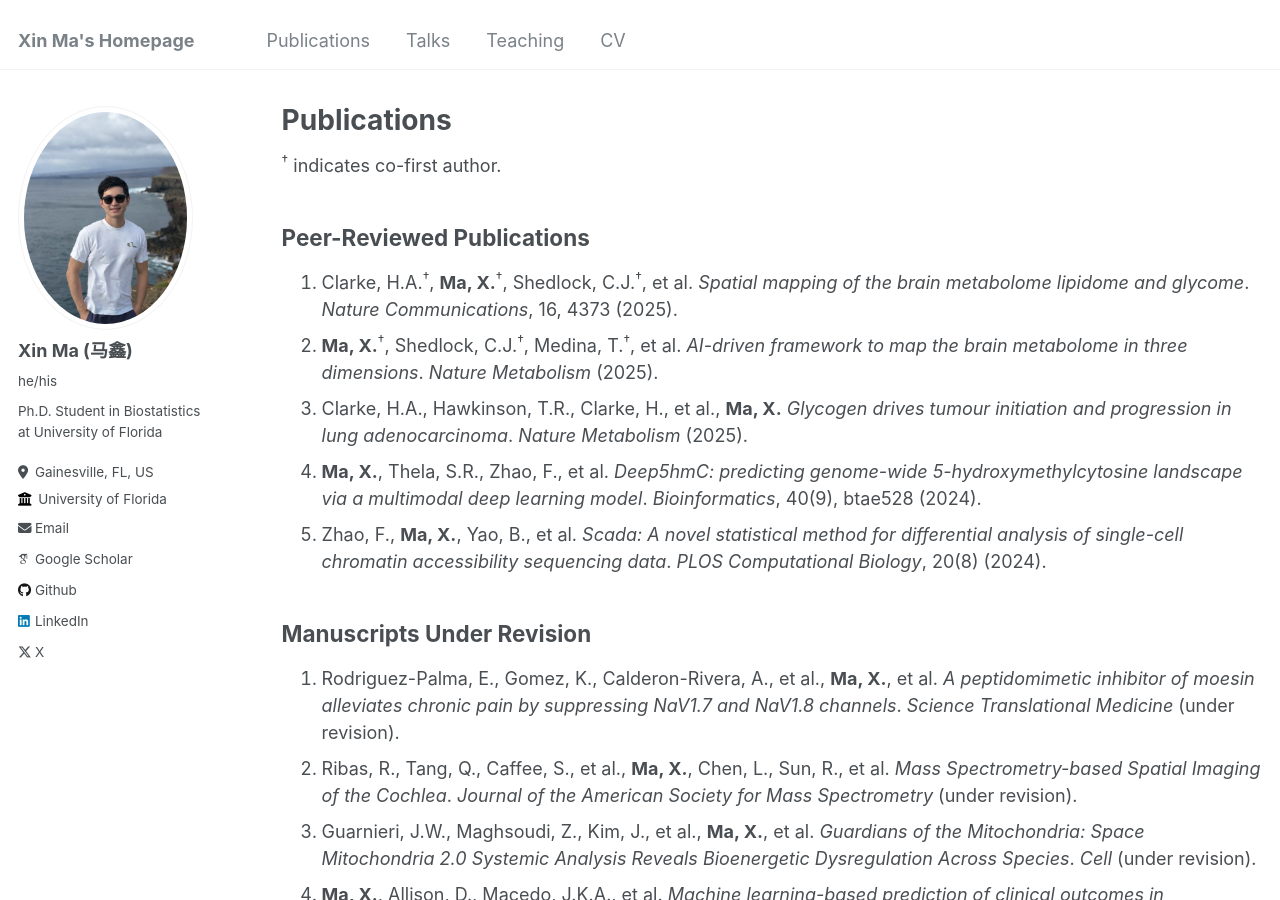
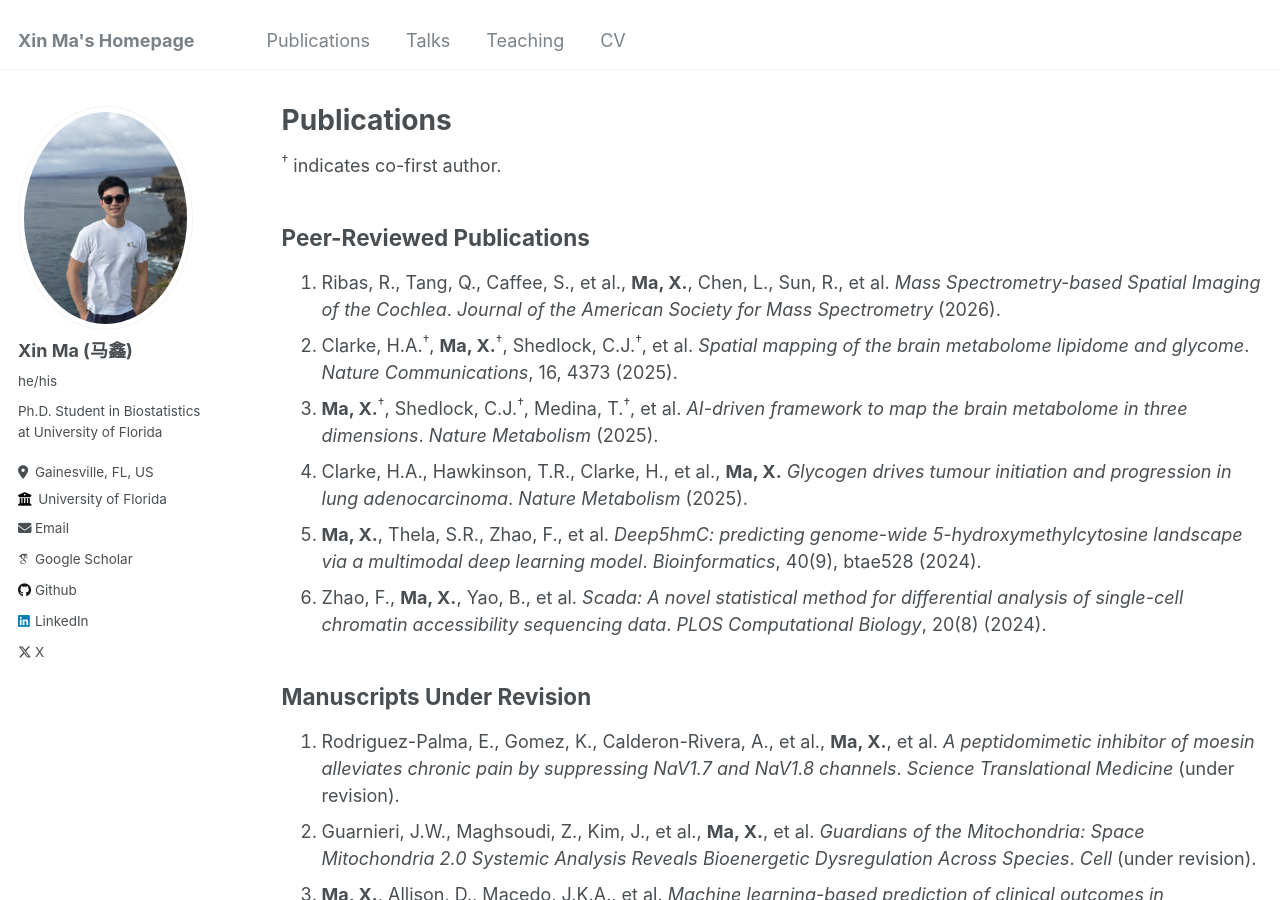
Before and after one commit to XinBiostats/xinbiostats.github.io, a Jekyll site: the page built from _pages/publications.md, in a window 1280 px wide and 900 px high. Built offline with Jekyll 4.4.1, drawn with Linux system fonts in a browser that asks for light colours; some web fonts are replaced; part of the change alters nothing that is shown.

Commit message:
Update publications.md

```diff
--- a/_pages/publications.md
+++ b/_pages/publications.md
@@ -9,6 +9,11 @@ author_profile: true
 
 <h2>Peer-Reviewed Publications</h2>
 <ol>
+  <li>
+    Ribas, R., Tang, Q., Caffee, S., et al., <strong>Ma, X.</strong>, Chen, L., Sun, R., et al.
+    <em>Mass Spectrometry-based Spatial Imaging of the Cochlea</em>.
+    <em>Journal of the American Society for Mass Spectrometry</em> (2026).
+  </li>
   <li>
     Clarke, H.A.<sup>†</sup>, <strong>Ma, X.</strong><sup>†</sup>, Shedlock, C.J.<sup>†</sup>, et al.
     <em>Spatial mapping of the brain metabolome lipidome and glycome</em>.
@@ -44,11 +49,6 @@ author_profile: true
     <em>Science Translational Medicine</em> (under revision).
   </li>
   <li>
-    Ribas, R., Tang, Q., Caffee, S., et al., <strong>Ma, X.</strong>, Chen, L., Sun, R., et al.
-    <em>Mass Spectrometry-based Spatial Imaging of the Cochlea</em>.
-    <em>Journal of the American Society for Mass Spectrometry</em> (under revision).
-  </li>
-  <li>
     Guarnieri, J.W., Maghsoudi, Z., Kim, J., et al., <strong>Ma, X.</strong>, et al.
     <em>Guardians of the Mitochondria: Space Mitochondria 2.0 Systemic Analysis Reveals Bioenergetic Dysregulation Across Species</em>.
     <em>Cell</em> (under revision).
```
